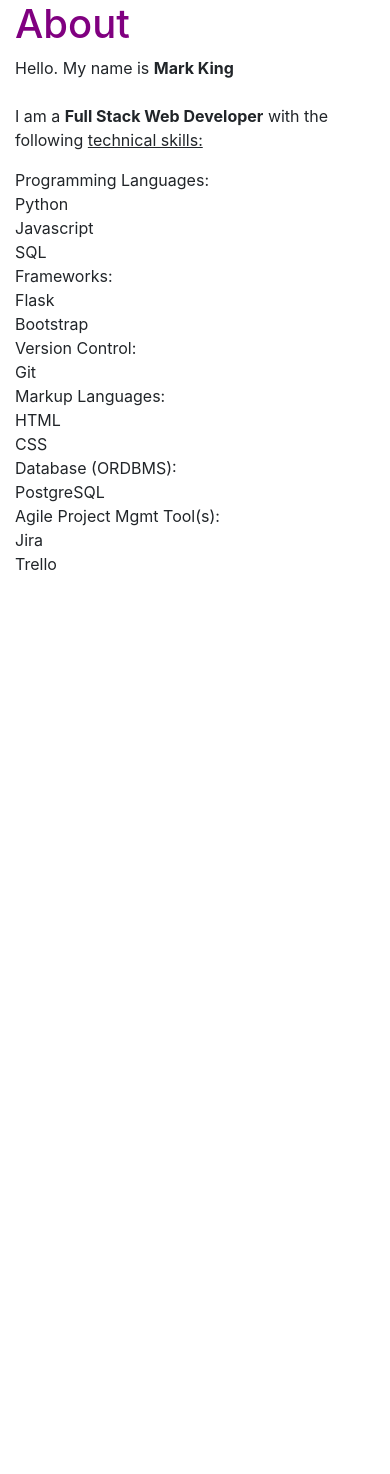
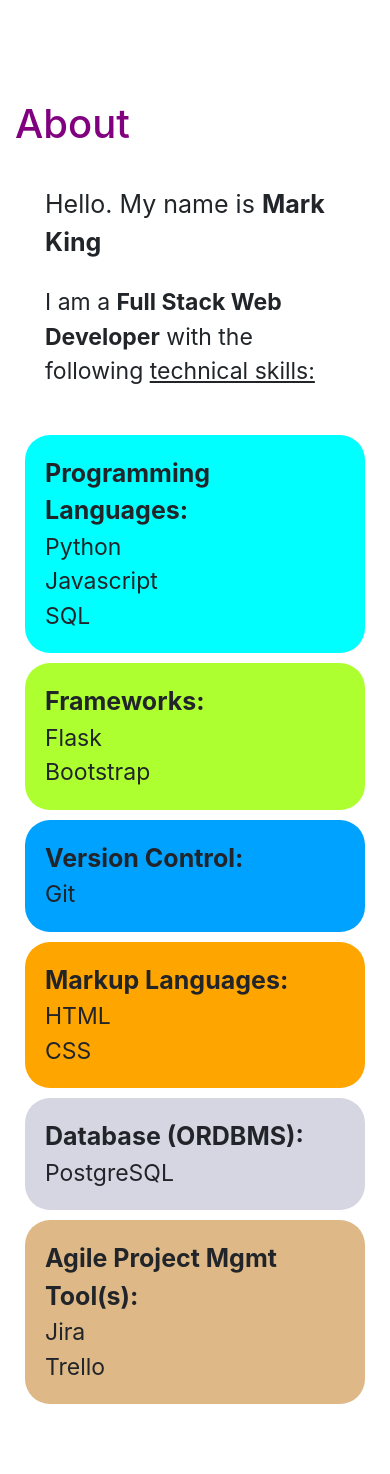
Before and after one commit to MKing301/django-mult-app, a Django app: page /about/ in a window 390 px wide. Before the commit the page ends 570 px from the top, so only its background shows below. Run offline with Django 3.2, Linux system fonts and the light colour scheme; some libraries are stand-ins or nearby versions.

Commit message:
Add additional styling for index & about template

```diff
--- a/project/portfolio/static/portfolio/css/styles.css
+++ b/project/portfolio/static/portfolio/css/styles.css
@@ -6,7 +6,7 @@ body {
 .background-home {
     min-width: 100%;
     min-height: 100%;
-    background-image: url('/static/portfolio/css/img/code.jpg');
+    background-image: url('/static/portfolio/img/code.jpg');
     background-size: cover;
     margin: -15px -15px;
     position: absolute;
@@ -19,6 +19,119 @@ body {
 	margin-top: 150px;
 }
 
+@media only screen and (max-width: 768px) {
+    #jumbotron-title {
+        font-size: 2.0rem;
+        font: bold;
+    }
+}
+
 h1 {
     color: purple;
 }
+
+.page-heading {
+    position: relative;
+    margin-top: 100px;
+  }
+
+.page-content {
+    position: relative;
+    margin-bottom: 60px;
+}
+
+.header {
+    grid-area: header;
+    padding: 20px;
+}
+
+.language {
+    grid-area: language;
+    background-color: aqua;
+    padding: 20px;
+}
+
+.framework {
+    grid-area: framework;
+    background-color: greenyellow;
+    padding: 20px;
+}
+
+.version {
+    grid-area: version;
+    background-color: rgb(0, 162, 255);
+    padding: 20px;
+}
+
+.markup {
+    grid-area: markup;
+    background-color: orange;
+    padding: 20px;
+}
+
+.database {
+    grid-area: database;
+    background-color:rgb(214, 214, 226);
+    padding: 20px;
+}
+
+.agile {
+    grid-area: agile;
+    background-color: burlywood;
+    padding: 20px;
+}
+
+.grid-container {
+    display: grid;
+    grid-auto-columns: 1fr;
+    grid-auto-rows: 1fr;
+    grid-template-areas:
+        'header header header header header header'
+        'language language framework framework version version'
+        'markup markup database database agile agile';
+    grid-gap: 10px;
+    padding: 10px;
+}
+
+.grid-container > div {
+    text-align: left;
+    border-radius: 25px;
+}
+
+@media only screen and (max-width: 768px) {
+    .grid-container {
+        display: grid;
+        grid-auto-columns: auto;
+        grid-auto-rows: auto;
+        grid-template-areas:
+            'header header'
+            'language language'
+            'framework framework'
+            'version version'
+            'markup markup'
+            'database database'
+            'agile agile';
+        grid-gap: 10px;
+    }
+    .grid-container > div {
+        text-align: left;
+        border-radius: 25px;
+        }
+}
+
+.cell-header-title {
+    font-size: 25px;
+}
+
+.cell-header-content {
+    font-size: 23px;
+}
+
+.cell-title {
+    font-size: 25px;
+    font-weight: bold;
+}
+
+.cell-content {
+    font-size: 23px;
+}
```
